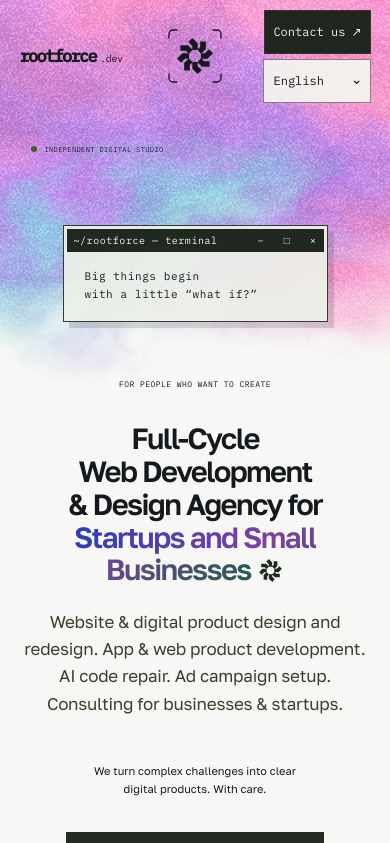
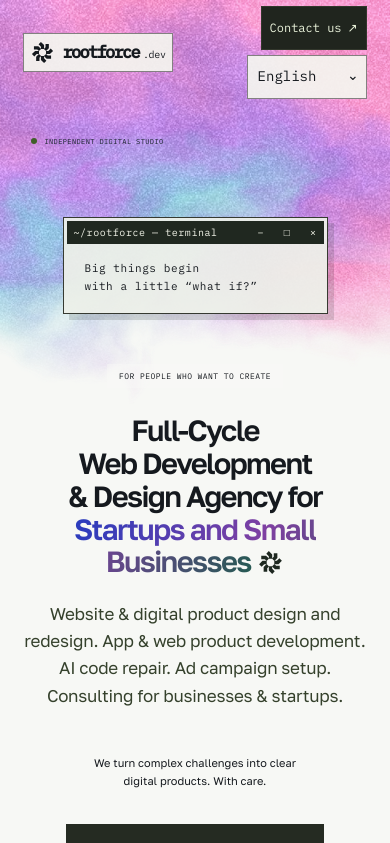
Before and after one commit to Geokerzman/rootforce, a Next.js app: page / in a window 390 px wide. Shown: the top 843 px of the page. Built offline with nearby package versions, Linux system fonts and the light colour scheme.

Commit message:
Restore the original homepage header wordmark

```diff
--- a/app/globals.css
+++ b/app/globals.css
@@ -115,30 +115,6 @@ header nav .nav-cta {
   letter-spacing: inherit;
 }
 
-.landing-header {
-  display: grid;
-  grid-template-columns: minmax(0, 1fr) auto minmax(0, 1fr);
-  height: 104px;
-}
-
-.landing-header .brand {
-  justify-self: start;
-  padding: 0;
-  border: 0;
-  background: none;
-}
-
-.header-brand-mark {
-  display: block;
-  width: 86px;
-  height: 86px;
-}
-
-.landing-header nav {
-  justify-self: end;
-  gap: 8px;
-}
-
 .landing-header nav .nav-cta {
   display: inline-flex;
   align-items: center;
@@ -147,10 +123,6 @@ header nav .nav-cta {
   min-height: 44px;
   border-radius: 0;
   text-align: center;
-}
-
-.landing-header + main .hero {
-  padding-top: 137px;
 }
 
 .hero-title-end {
@@ -167,22 +139,16 @@ header nav .nav-cta {
   transform: none;
 }
 
-@media (max-width: 880px) {
+@media (max-width: 560px) {
   .landing-header {
-    height: 112px;
-    padding-inline: 5%;
-  }
-
-  .header-brand-mark {
-    width: clamp(56px, 13vw, 78px);
-    height: auto;
+    height: 104px;
+    gap: 10px;
   }
 
   .landing-header nav {
     flex-direction: column;
     align-items: flex-end;
-    max-width: 100%;
-    gap: 5px;
+    min-width: 0;
   }
 
   .landing-header nav .nav-cta {
@@ -192,18 +158,8 @@ header nav .nav-cta {
     white-space: normal;
   }
 
-  .landing-header .language-select {
-    max-width: 100%;
-  }
-
-  .landing-header .language-select select {
-    width: 108px;
-    max-width: 100%;
-    font-size: 12px;
-  }
-
   .landing-header + main .hero {
-    padding-top: 139px;
+    padding-top: 131px;
   }
 }
 
--- a/components/Brand.jsx
+++ b/components/Brand.jsx
@@ -1,8 +1,8 @@
 import BrandMark from '@/components/BrandMark';
 
-export default function Brand({ label, href = '#home', showSymbol = true }) {
+export default function Brand({ label, href = '#home' }) {
   return <a className="brand" href={href} aria-label={label}>
-    {showSymbol && <BrandMark className="brand-symbol" />}
+    <BrandMark className="brand-symbol" />
     <span className="brand-wordmark">rootforce<small>.dev</small></span>
   </a>;
 }
--- a/components/BrandMark.jsx
+++ b/components/BrandMark.jsx
@@ -1,16 +1,9 @@
-export default function BrandMark({ className, framed = false }) {
-  return <svg className={className} viewBox={framed ? '-10 -10 84 84' : '0 0 64 64'} fill="currentColor" aria-hidden="true" focusable="false">
+export default function BrandMark({ className }) {
+  return <svg className={className} viewBox="0 0 64 64" fill="currentColor" aria-hidden="true" focusable="false">
     {Array.from({ length: 8 }, (_, index) => <path
       key={index}
       d="M28 23h8V13l-8-8-6 6 6 6Z"
       transform={`rotate(${index * 45} 32 32)`}
     />)}
-    {framed && <path
-      d="M-7 5v-6a6 6 0 0 1 6-6h6 M59-7h6a6 6 0 0 1 6 6v6 M71 59v6a6 6 0 0 1-6 6h-6 M5 71h-6a6 6 0 0 1-6-6v-6"
-      fill="none"
-      stroke="currentColor"
-      strokeWidth="2"
-      strokeLinecap="round"
-    />}
   </svg>;
 }
--- a/components/Landing.jsx
+++ b/components/Landing.jsx
@@ -26,8 +26,7 @@ export default function Landing({ locale }) {
   return <Brief labels={t.brief} locale={locale}>
     <StructuredData data={homeStructuredData(locale)} />
     <header className="landing-header">
-      <Brand label={t.homeLabel} showSymbol={false} />
-      <BrandMark className="header-brand-mark" framed />
+      <Brand label={t.homeLabel} />
       <nav aria-label={t.navigation}>
         <BriefTrigger className="nav-cta">{t.nav.contact} <span aria-hidden="true">↗</span></BriefTrigger>
         <LanguageSelect locale={locale} label={t.language} />
```
